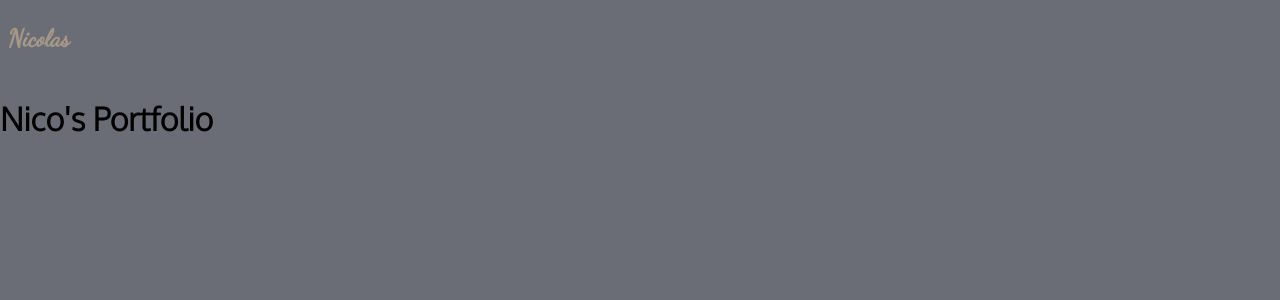
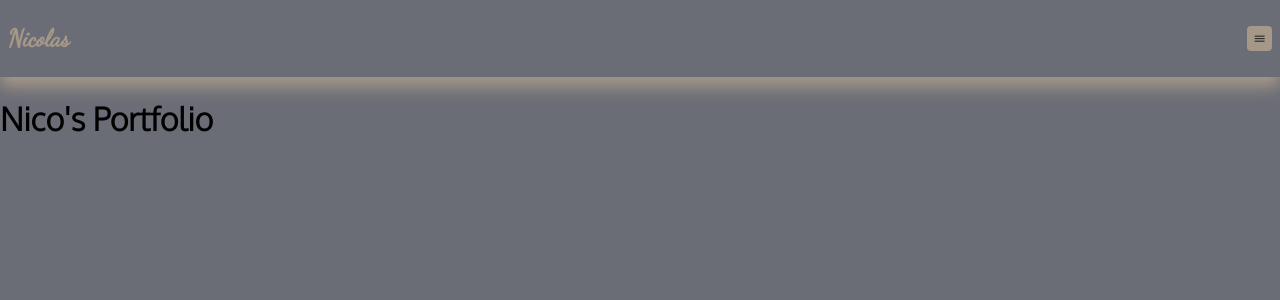
Before and after one commit to Monsieur-Nico/Monsieur-Nico, a React (Create React App) app in the folder portfolio/: page / in a window 1280 px wide. Shown: the top 300 px of the page. Built offline with nearby package versions, Linux system fonts and the light colour scheme.

Commit message:
Make Header

```diff
--- /dev/null
+++ b/portfolio/src/Components/Header/_menu.jsx
@@ -0,0 +1,18 @@
+// Components
+
+// Libraries
+import { Fragment } from "react";
+
+function Menu() {
+  return (
+    <Fragment>
+      <section className="dropMenu">
+        <button className="dropButton">
+          <ion-icon name="menu-outline"></ion-icon>
+        </button>
+      </section>
+    </Fragment>
+  );
+}
+
+export default Menu;
--- a/portfolio/src/Components/Header/index.jsx
+++ b/portfolio/src/Components/Header/index.jsx
@@ -1,4 +1,5 @@
 // Components
+import Menu from "./_menu";
 
 // Style
 import "../Style/Header.scss";
@@ -12,6 +13,7 @@ function Header() {
       <div className="logo">
         <p>Nicolas</p>
       </div>
+      <Menu />
     </section>
   );
 }
--- a/portfolio/src/Components/Style/Header.scss
+++ b/portfolio/src/Components/Style/Header.scss
@@ -9,6 +9,7 @@
   align-items: center;
   width: 100vw;
   height: 25%;
+  box-shadow: 0px 10px 15px 0px rgb(166 152 136);
 
   .logo {
     padding-left: 0.5rem;
@@ -17,4 +18,21 @@
     font-weight: 600;
     font-size: 1.5em;
   }
+
+  .dropMenu {
+    display: flex;
+    justify-content: center;
+    align-items: center;
+
+    .dropButton {
+      display: flex;
+      justify-content: center;
+      align-items: center;
+      padding: 0.35rem;
+      border: none;
+      margin-right: 0.5rem;
+      border-radius: 0.25rem;
+      background-color: palette.$grullo;
+    }
+  }
 }
```
